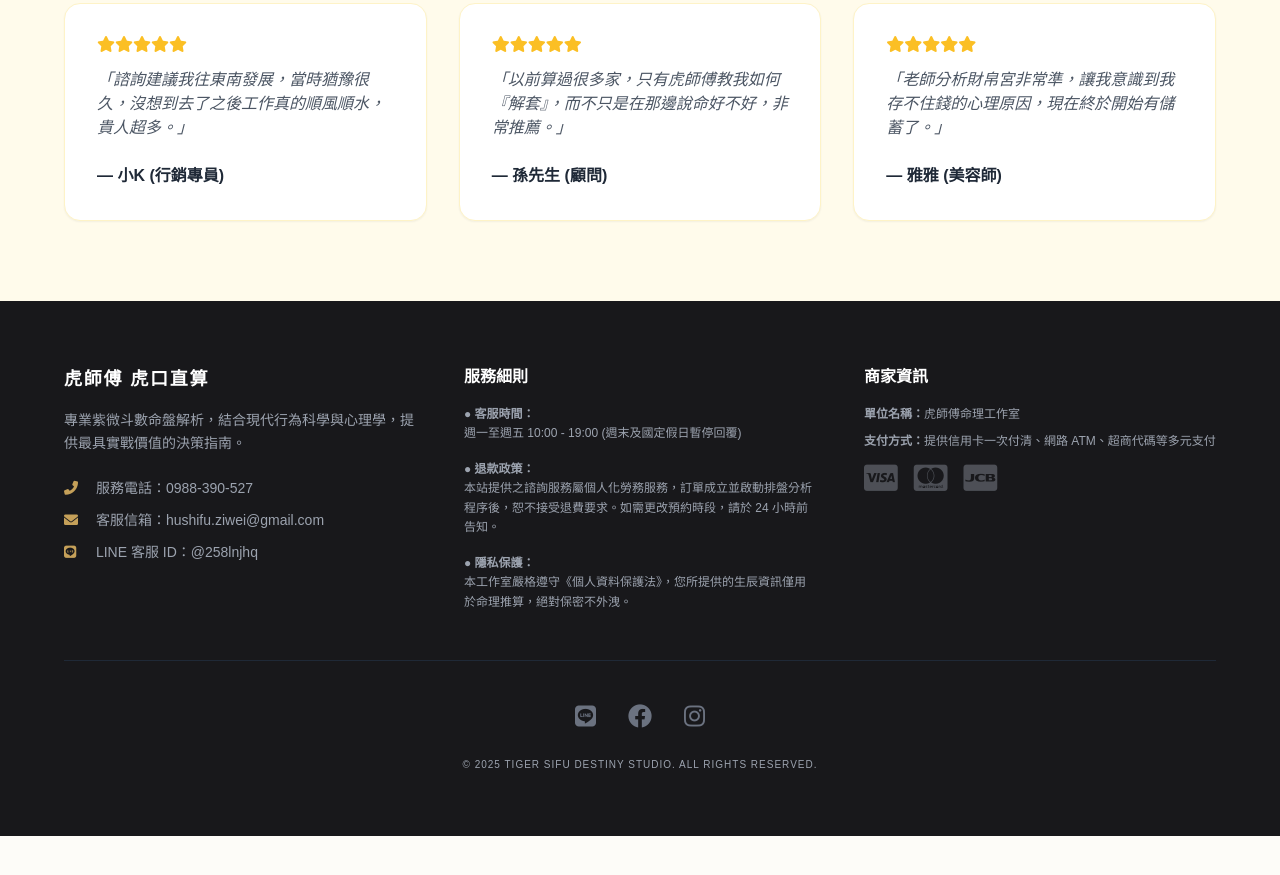
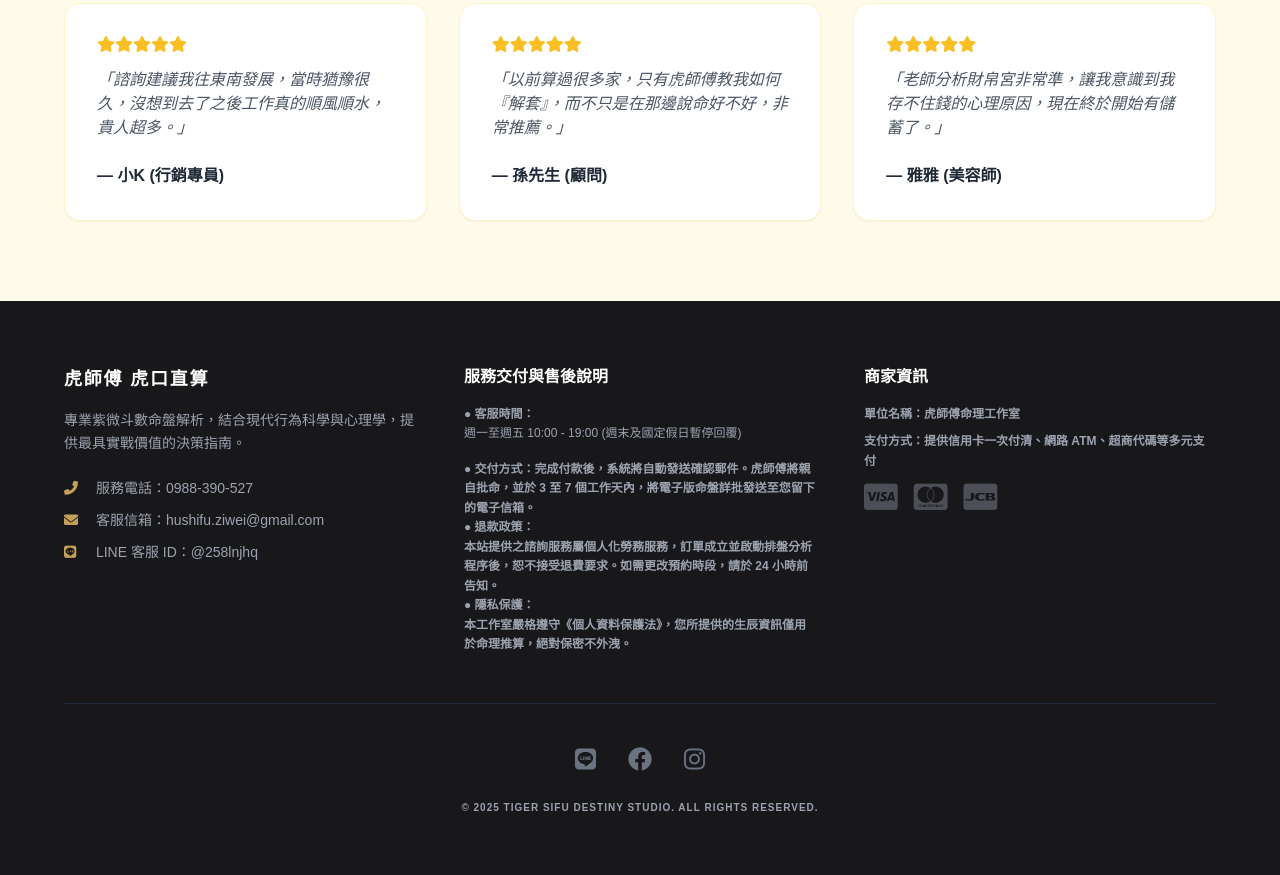
Before and after one commit to lion12342234-droid/tigersifu, a plain HTML site: page index.html in a window 1280 px wide. Shown: the part 2647-3522 px from the top of the page. Before the commit the page ends 3483 px from the top, so only its background shows below. Drawn offline with nearby package versions, Linux system fonts and the light colour scheme.

Commit message:
Update index.html

```diff
--- a/index.html
+++ b/index.html
@@ -180,9 +180,10 @@
                 </div>
 
                 <div>
-                    <h4 class="text-white font-bold mb-4">服務細則</h4>
+                    <h4 class="text-white font-bold mb-4">服務交付與售後說明</h4>
                     <div class="text-xs space-y-4 leading-relaxed">
                         <p><strong>● 客服時間：</strong><br>週一至週五 10:00 - 19:00 (週末及國定假日暫停回覆)</p>
+                        <p><strong>● 交付方式：完成付款後，系統將自動發送確認郵件。虎師傅將親自批命，並於 3 至 7 個工作天內，將電子版命盤詳批發送至您留下的電子信箱。</p>
                         <p><strong>● 退款政策：</strong><br>本站提供之諮詢服務屬個人化勞務服務，訂單成立並啟動排盤分析程序後，恕不接受退費要求。如需更改預約時段，請於 24 小時前告知。</p>
                         <p><strong>● 隱私保護：</strong><br>本工作室嚴格遵守《個人資料保護法》，您所提供的生辰資訊僅用於命理推算，絕對保密不外洩。</p>
                     </div>
```
